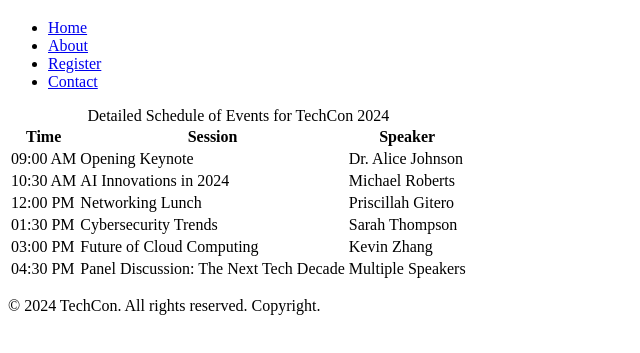
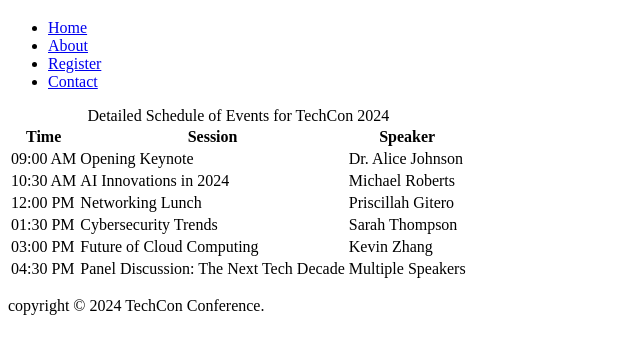
Before and after one commit to Priscillagitero/TechCon_HTML, a plain HTML site: page techcon_website/schedule.html in a window 1280 px wide. Shown: the part 61-414 px from the top of the page, without its empty margins (0-640 px from the left). Drawn offline with Linux system fonts and the light colour scheme.

Commit message:
Add schedule.html file

```diff
--- a/techcon_website/schedule.html
+++ b/techcon_website/schedule.html
@@ -64,7 +64,7 @@
     </main>
 
     <footer>
-        <p>&copy; 2024 TechCon. All rights reserved. Copyright.</p>
+        <p>copyright &copy; 2024 TechCon Conference.</p>
     </footer>
 </body>
 </html>
```
